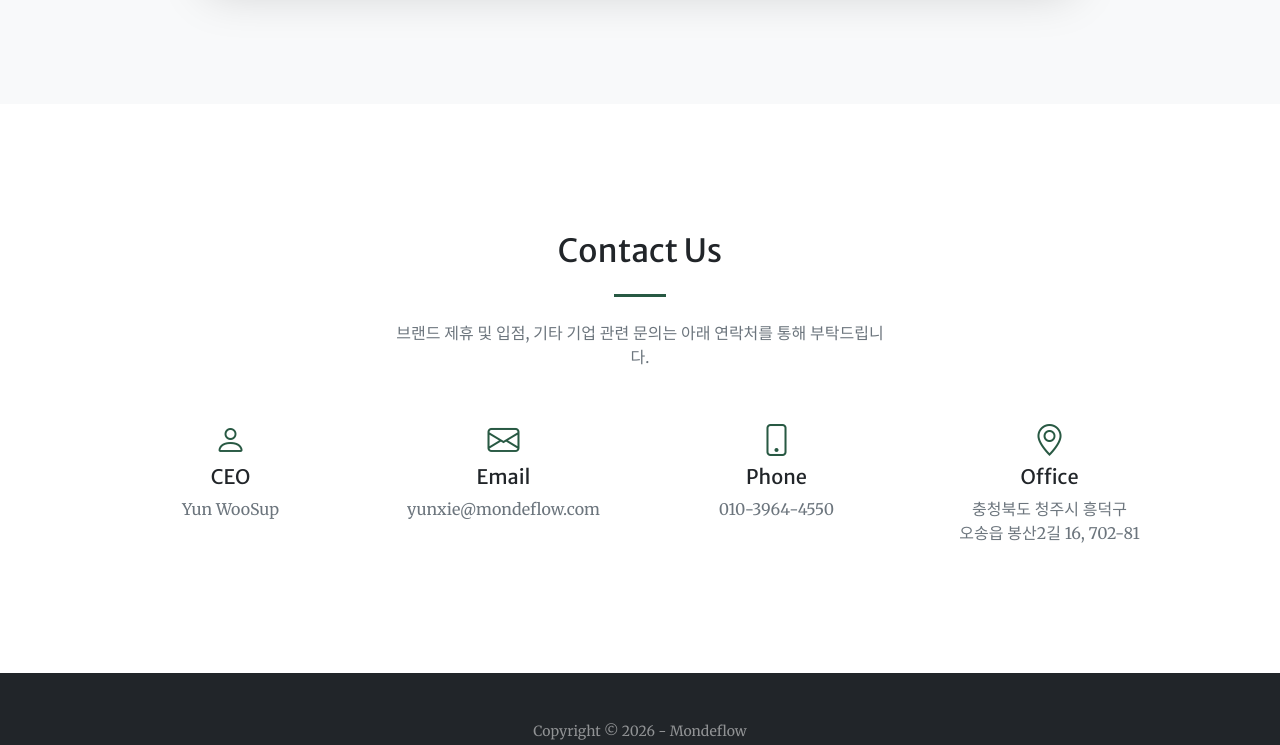
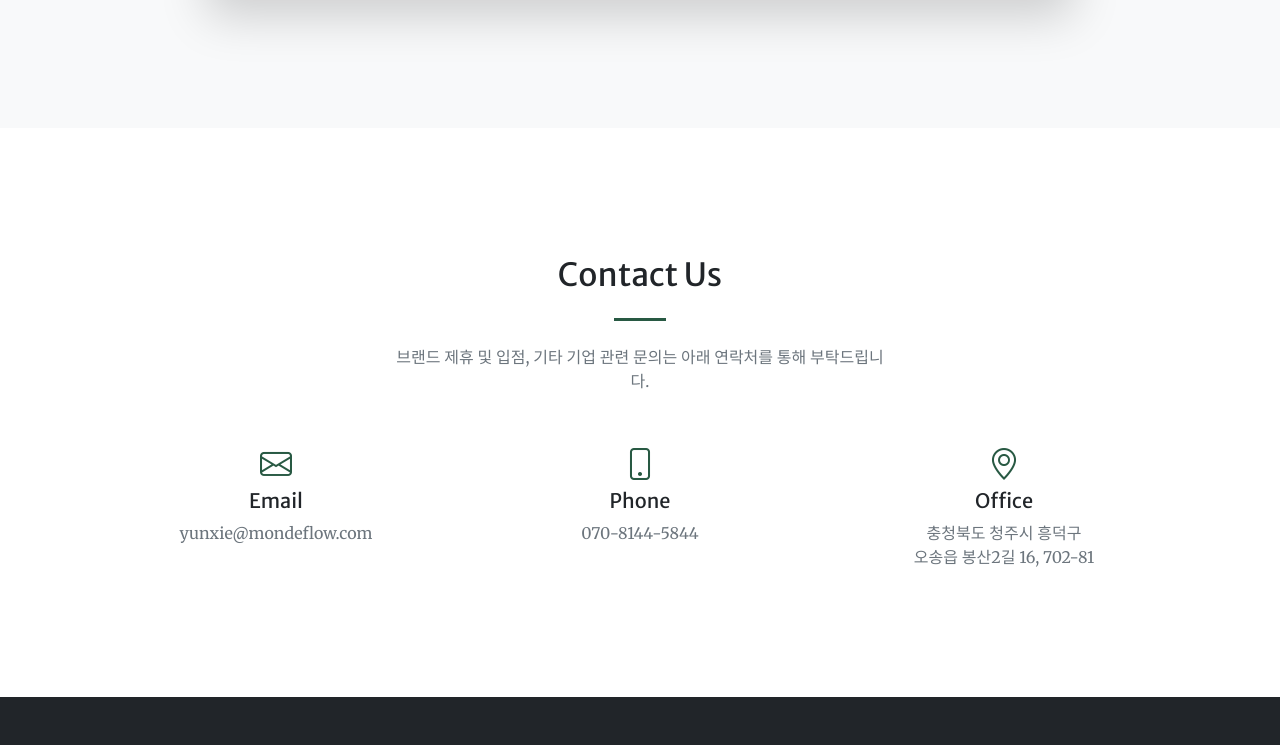
Before and after one commit to yunxie-ctrl/mondeflow, a plain HTML site: page index.html in a window 1280 px wide. Shown: the part 2327-3072 px from the top of the page. Drawn offline with nearby package versions, Linux system fonts and the light colour scheme; some packages are replaced by stand-ins of ours; a script that the page names is missing.

Commit message:
세부내용 수정 및 연락처 변경

```diff
--- a/index.html
+++ b/index.html
@@ -96,7 +96,7 @@
                     <div class="col-lg-8 text-center">
                         <h2 class="text-white mt-0">About Us</h2>
                         <hr class="divider divider-light" />
-                        <p class="text-white-75 mb-4">Mondeflow는 트렌드를 선도하는 뷰티 브랜드를 기획하고 운영하는 화장품 책임판매 전문 기업입니다. <br>자체적인 기획력과 엄격한 품질 관리를 바탕으로 고객의 일상에 새로운 가치를 제안합니다.</p>
+                        <p class="text-white-75 mb-4">Mondeflow는 자체적인 기획력과 감각적인 시선으로 트렌드를 선도하는 뷰티 브랜드를 제안합니다.<br>단순한 제품을 넘어, 전 세계 뷰티 트렌드를 유연하게 해석하고 운영하며 일상에 새로운 가치를 선사합니다.</p>
                         <a class="btn btn-light btn-xl" href="#brands">Brands</a>
                     </div>
                 </div>
@@ -171,22 +171,17 @@
                     </div>
                 </div>
                 <div class="row gx-4 gx-lg-5 justify-content-center">
-                    <div class="col-lg-3 text-center mb-5 mb-lg-0">
-                        <i class="bi-person fs-2 mb-3 text-primary"></i>
-                        <h4 class="h5 mb-2">CEO</h4>
-                        <div class="text-muted">Yun WooSup</div>
-                    </div>
-                    <div class="col-lg-3 text-center mb-5 mb-lg-0">
+                    <div class="col-lg-4 text-center mb-5 mb-lg-0">
                         <i class="bi-envelope fs-2 mb-3 text-primary"></i>
                         <h4 class="h5 mb-2">Email</h4>
                         <div class="text-muted">yunxie@mondeflow.com</div>
                     </div>
-                    <div class="col-lg-3 text-center mb-5 mb-lg-0">
+                    <div class="col-lg-4 text-center mb-5 mb-lg-0">
                         <i class="bi-phone fs-2 mb-3 text-primary"></i>
                         <h4 class="h5 mb-2">Phone</h4>
-                        <div class="text-muted">010-3964-4550</div>
+                        <div class="text-muted">070-8144-5844</div>
                     </div>
-                    <div class="col-lg-3 text-center mb-5 mb-lg-0">
+                    <div class="col-lg-4 text-center mb-5 mb-lg-0">
                         <i class="bi-geo-alt fs-2 mb-3 text-primary"></i>
                         <h4 class="h5 mb-2">Office</h4>
                         <div class="text-muted">충청북도 청주시 흥덕구<br>오송읍 봉산2길 16, 702-81</div>
```
